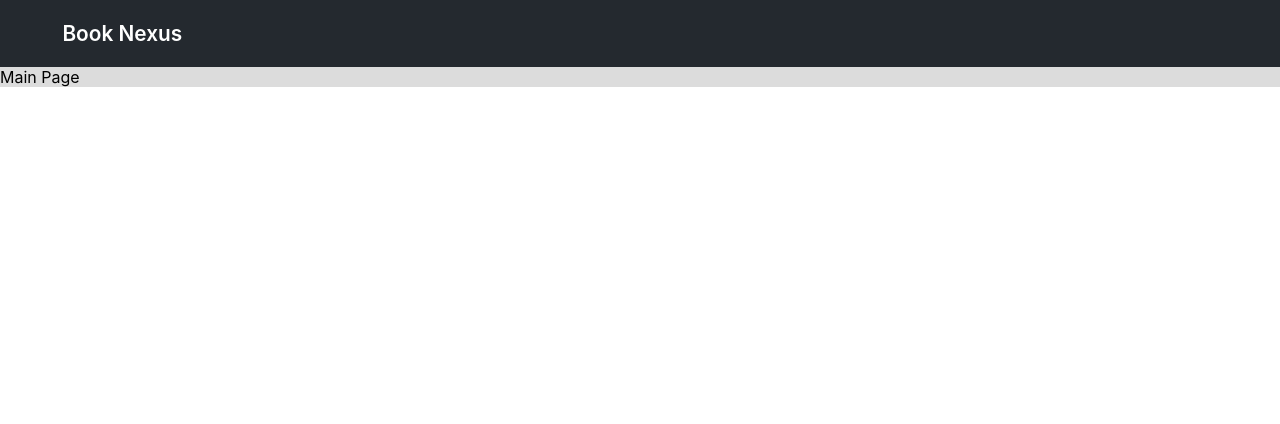
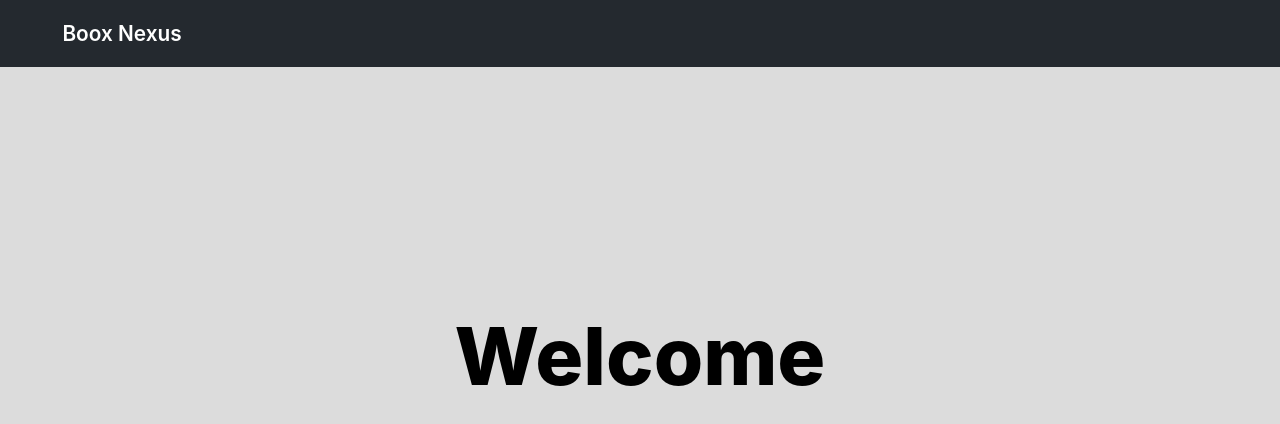
Before and after one commit to tuneerroy/book-nexus, a React (Create React App) app in the folder book-nexus-project/: page / in a window 1280 px wide. Shown: the top 424 px of the page. Built offline with nearby package versions, Linux system fonts and the light colour scheme.

Commit message:
Styling main page

```diff
--- a/book-nexus-project/package.json
+++ b/book-nexus-project/package.json
@@ -12,6 +12,7 @@
     "mui": "^0.0.1",
     "react": "^18.2.0",
     "react-dom": "^18.2.0",
+    "react-router-dom": "^6.9.0",
     "react-scripts": "5.0.1",
     "web-vitals": "^2.1.4"
   },
--- a/book-nexus-project/src/App.css
+++ b/book-nexus-project/src/App.css
@@ -8,4 +8,14 @@
 
 .mainPage {
   background-color: gainsboro;
+  min-height: 100vh;
 }
+
+.mainPageText {
+  display: flex;
+  justify-content: center;
+  align-items: center;
+  padding: 3em 0;
+  font-weight: 800;
+  font-size: 80px;
+}
--- a/book-nexus-project/src/Components/Header.jsx
+++ b/book-nexus-project/src/Components/Header.jsx
@@ -4,7 +4,7 @@ import '../App.css'
 function Header() {
     return (
         <div className='headerContainer'>
-            Book Nexus
+            Boox Nexus
         </div>
     )
 }
--- a/book-nexus-project/src/Components/MainPage.jsx
+++ b/book-nexus-project/src/Components/MainPage.jsx
@@ -2,7 +2,9 @@ import React from 'react'
 
 function MainPage() {
     return <div className='mainPage'>
-        Main Page
+        <div className='mainPageText'>
+            Welcome
+        </div>
     </div>
 }
 
```
Also changed, not shown: 1 other file (tests, documents, lock files or other folders).
